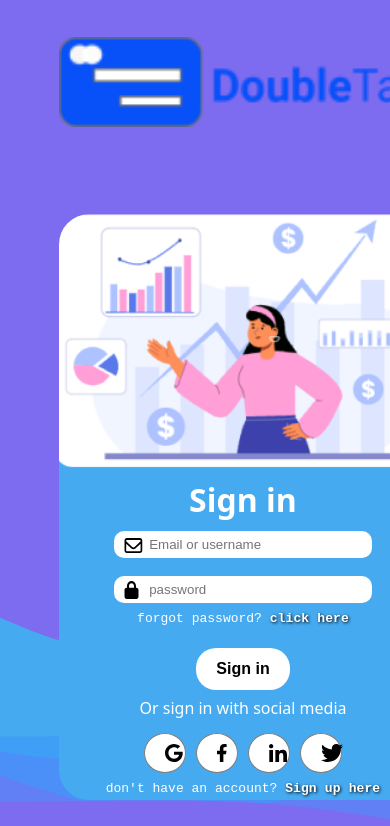
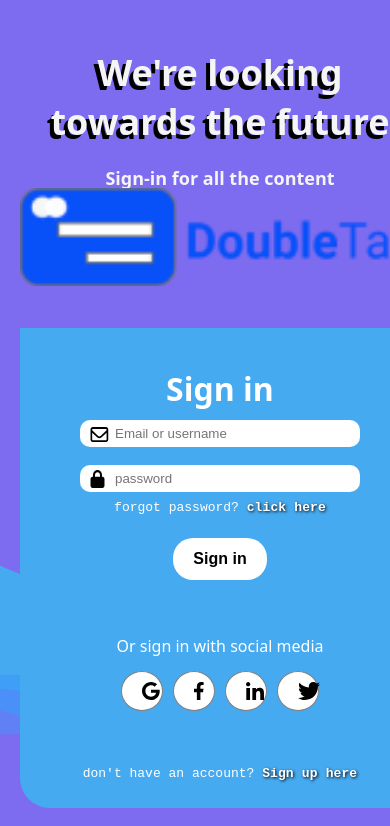
Before and after one commit to simachami/Day_5HW, a plain HTML site: page sign_in.html in a window 390 px wide. Shown: the top 826 px of the page. Drawn offline with Linux system fonts and the light colour scheme.

Commit message:
added media queries for responsiveness to sign-in and sign-up

```diff
--- a/style.css
+++ b/style.css
@@ -31,8 +31,8 @@ body {
     min-height: 100vh;
     overflow-x: hidden;
     /* background-color: #B2DDF7; */
+}
 
-}
 .background-img {
     background-image: url(./images/layered-waves-haikei\ \(1\).svg);
     background-repeat: no-repeat;
@@ -580,7 +580,7 @@ p a:hover {
 .sign-grid-main {
     display: grid;
     grid-template-columns: 10vw 23rem auto;
-    grid-template-rows: 20vh 30vh 40vh 10vh;
+    grid-template-rows: 20vh 30vh 25rem 10vh;
     row-gap: 3;
     gap: 20px;
     background-image: url(./images/layered-waves-haikei\ \(3\).svg);
@@ -611,7 +611,7 @@ p a:hover {
 }
 
 .sign-header>h1 {
-    text-shadow: -3px 6px black;
+    text-shadow: -.25rem .25rem black;
     margin-bottom: 20px;
 }
 
@@ -719,6 +719,7 @@ p a:hover {
     box-shadow: 0px 0px 2px 1px black;
 }
 
+
 /* footer-get-started */
 .footer-get-started {
     background-color: blue;
@@ -754,12 +755,14 @@ p a:hover {
     grid-template-rows: 250px;
     background-color: var(--soft-purple);
     color: white;
+    bottom: 0;
 }
 
 .footer-1 {
     grid-column: 2;
     font-size: small;
     margin-top: 1rem;
+
 }
 
 .footer-1>p {
@@ -775,3 +778,49 @@ p a:hover {
 .footer-2 a{
     color: white;
 }
+
+
+@media only screen and (max-width: 1200px) {
+    .sign-grid-main {
+        grid-template-columns: auto auto auto;
+        grid-template-rows: 8rem 10rem 30rem auto;
+    }
+    .sign-header {
+        padding-top: 3rem;
+        padding-bottom: 1rem;
+        grid-column: 2;
+        grid-row: 1;
+        font-size: large;
+        max-width: fit-content;
+        margin: 0 auto;
+    }
+    .sign-header-logo {
+        grid-column: 2;
+        grid-row: 2;
+        max-width: 25rem;
+        margin: 0 auto;
+        transform: translateY(20%);
+    }
+    .sign-grid {
+        grid-column: 2;
+        grid-row: 3;
+        width: 25rem;
+        margin-left: auto;
+        margin-right: auto;
+    }
+    .sign-img {
+        display: none;
+        max-width: 25rem;
+    }
+    .footer {
+        grid-template-columns: auto;
+    }
+}
+
+@media only screen and (max-width: 900px) {
+
+}
+
+@media only screen and (max-width: 600px) {
+
+}
```
